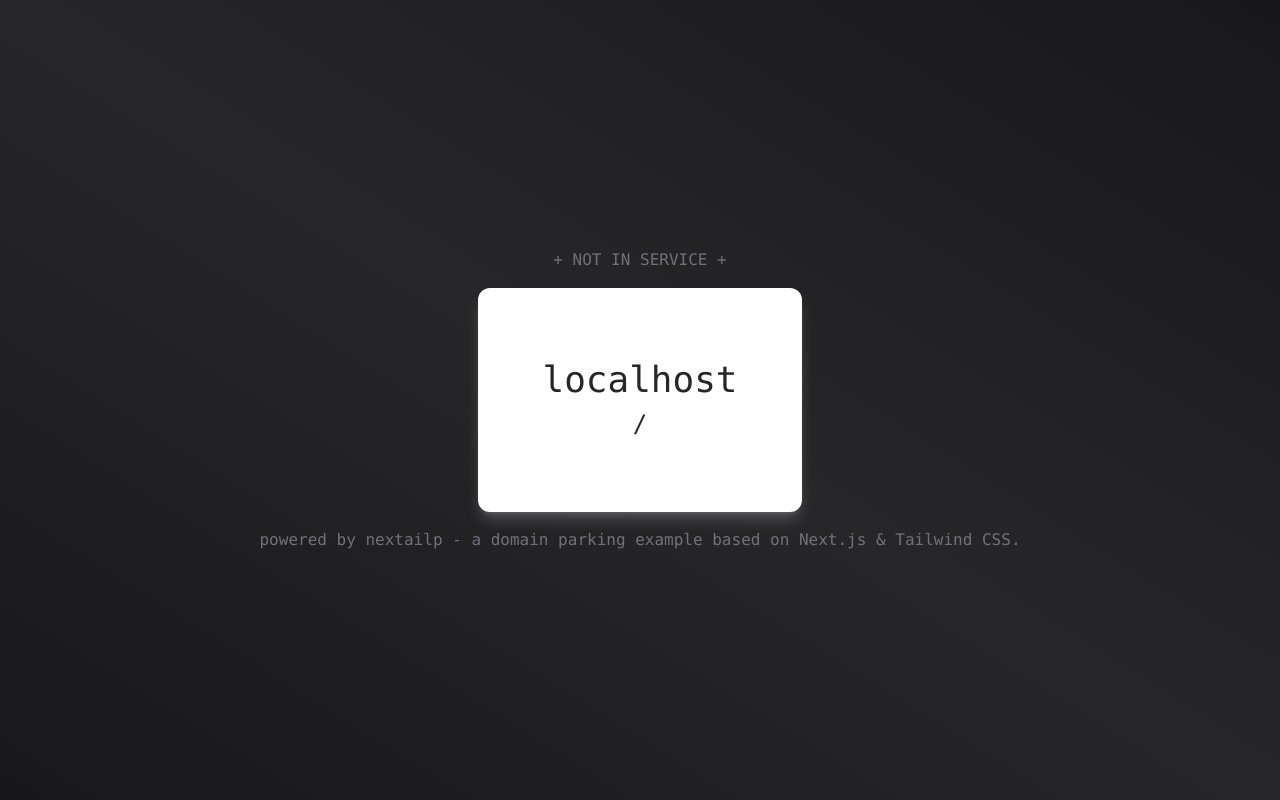
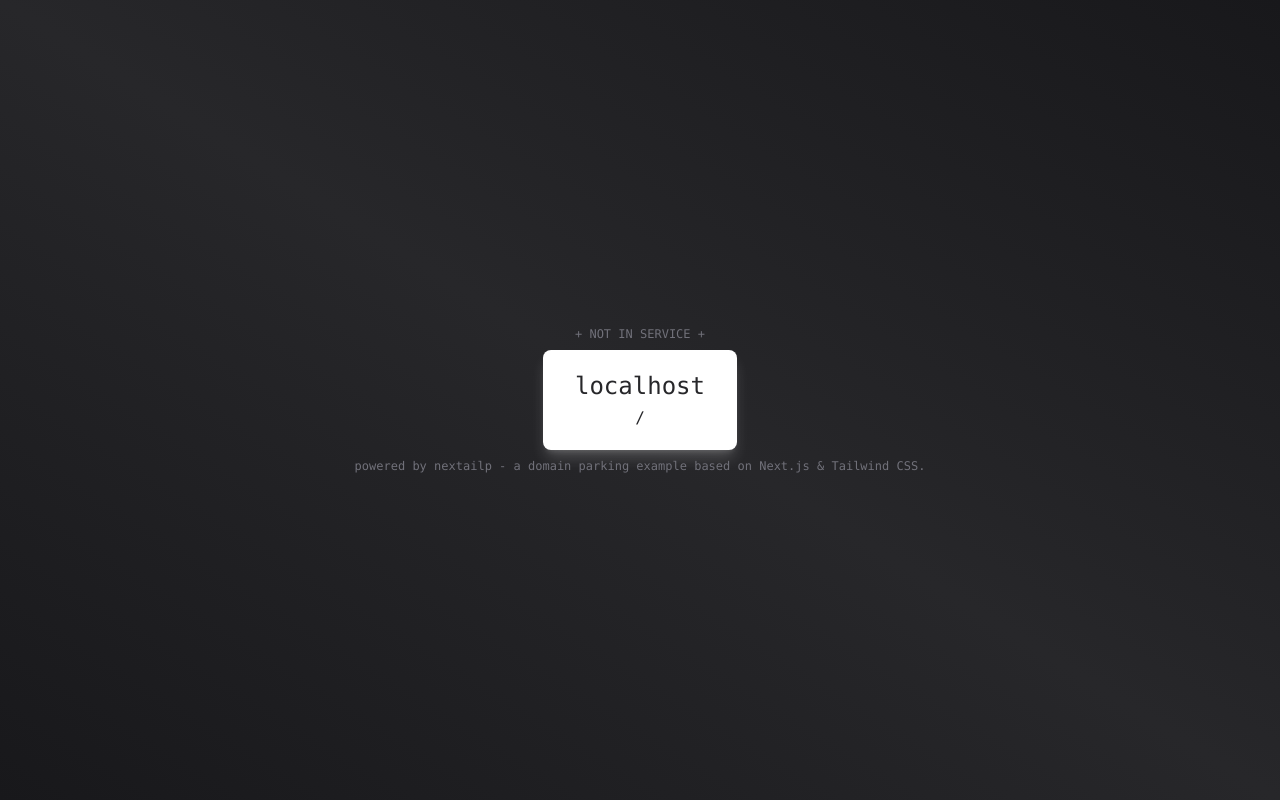
Before and after one commit to a24k/nextailp, a Next.js app: page / in a window 1280 px wide. Built offline with nearby package versions, Linux system fonts and the light colour scheme.

Commit message:
modify layout to be smaller.

```diff
--- a/styles/globals.css
+++ b/styles/globals.css
@@ -13,26 +13,26 @@ main {
   @apply flex flex-col justify-center items-center;
 
   .card {
-    @apply p-16 max-w-screen-sm;
-    @apply rounded-xl;
+    @apply px-8 py-4 max-w-screen-sm;
+    @apply rounded-lg;
     @apply bg-white shadow-lg shadow-white/20;
 
     h1, h2 {
-      @apply my-2;
+      @apply my-1;
       @apply text-zinc-800 text-center;
     }
 
     h1 {
-      @apply text-4xl break-all;
+      @apply text-2xl break-all;
     }
 
     h2 {
-      @apply text-2xl truncate;
+      @apply text-base truncate;
     }
   }
 
   p {
-    @apply p-4;
-    @apply text-base text-zinc-500;
+    @apply p-2;
+    @apply text-xs text-zinc-500;
   }
 }
```
